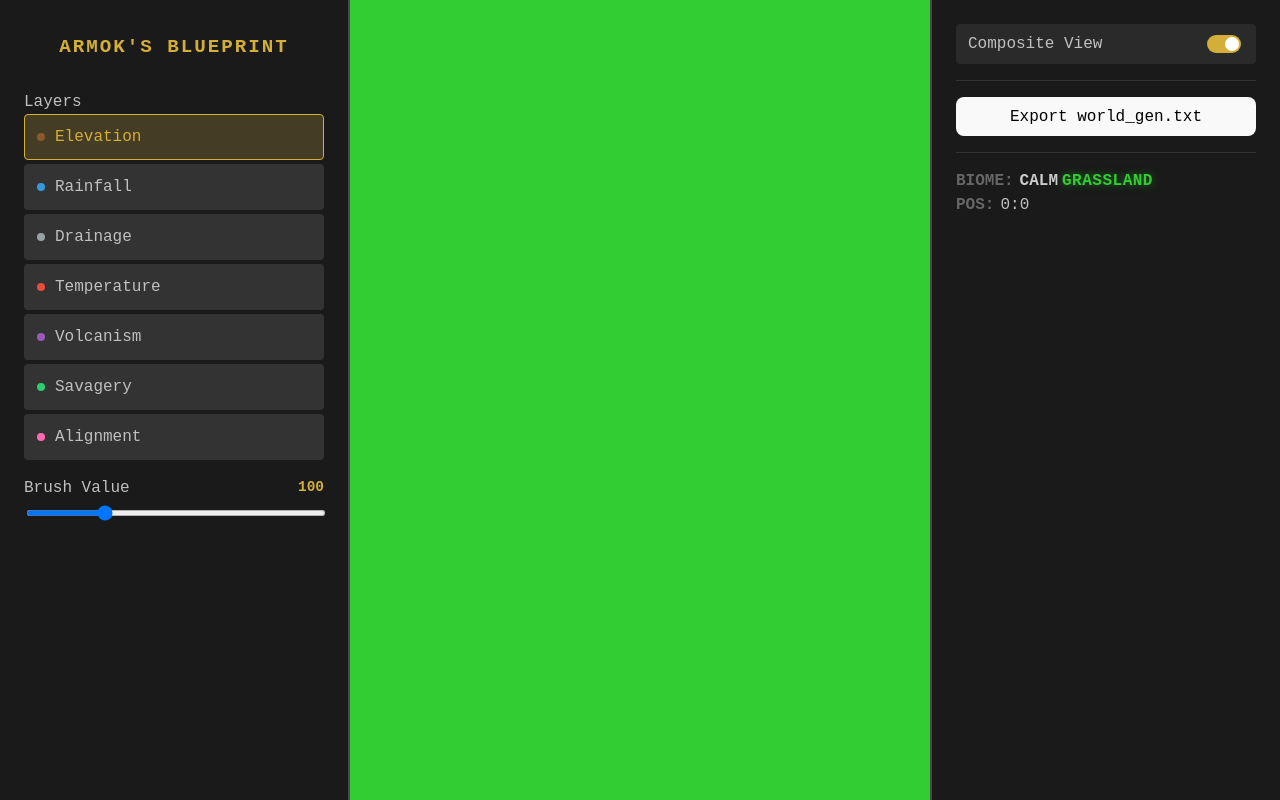
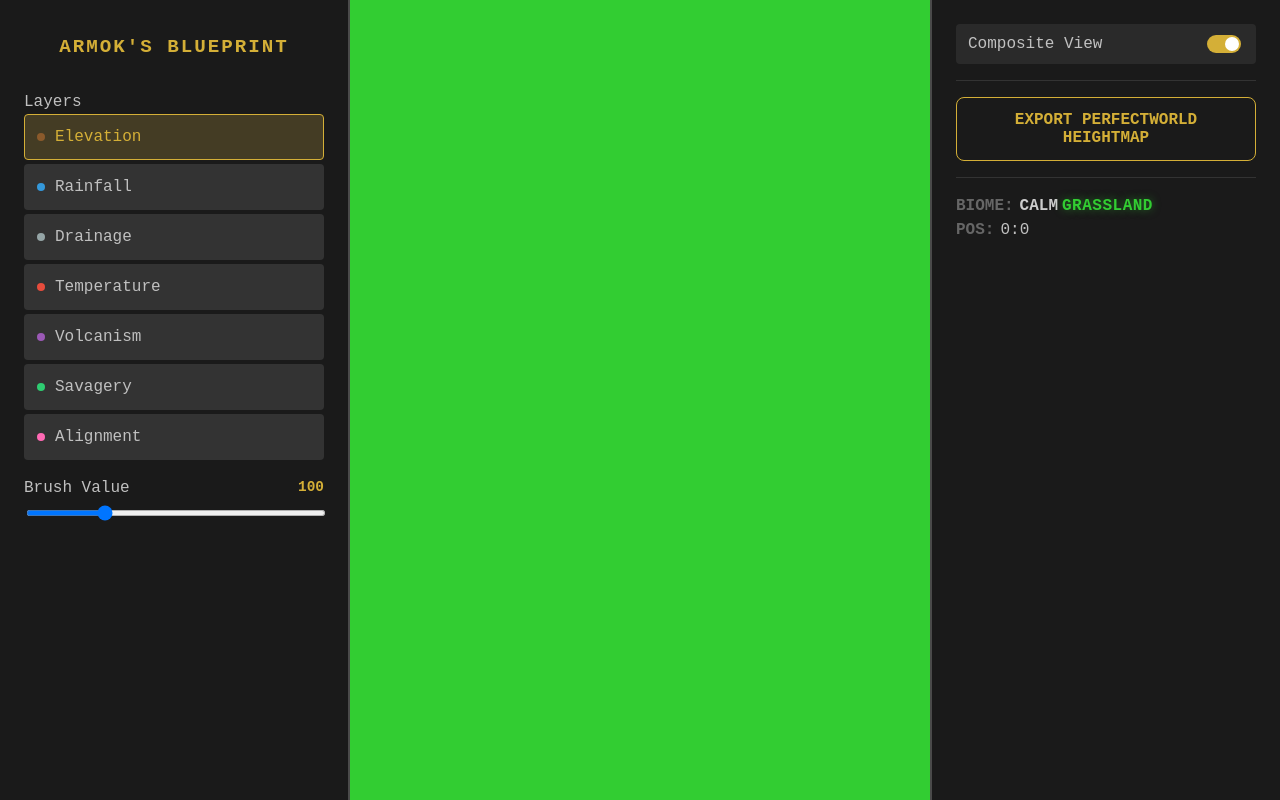
Before and after one commit to Pythongor/armoks-blueprint, a React (Vite) app: page / in a window 1280 px wide. Built offline with nearby package versions, Linux system fonts and the light colour scheme.

Commit message:
Export heightmap to the PerfectWorld

```diff
--- a/src/components/RightSidebar/RightSidebar.module.scss
+++ b/src/components/RightSidebar/RightSidebar.module.scss
@@ -23,3 +23,37 @@
   width: 100%;
   border-top: 1px solid $ui-gray;
 }
+
+.description {
+  font-size: 0.85rem;
+  line-height: 1.4;
+  color: #888;
+  margin-bottom: 0.5rem;
+}
+
+.buttonGroup {
+  display: flex;
+  flex-direction: column;
+  gap: 0.75rem;
+}
+
+.exportButton {
+  background: transparent;
+  border: 1px solid $accent-gold;
+  color: $accent-gold;
+  padding: 0.8rem;
+  font-family: inherit;
+  font-weight: bold;
+  cursor: pointer;
+  text-transform: uppercase;
+  transition: all 0.2s ease;
+
+  &:hover {
+    background: rgba($accent-gold, 0.1);
+    box-shadow: 0 0 10px rgba($accent-gold, 0.2);
+  }
+
+  &:active {
+    transform: translateY(1px);
+  }
+}
--- a/src/components/RightSidebar/RightSidebar.tsx
+++ b/src/components/RightSidebar/RightSidebar.tsx
@@ -1,4 +1,5 @@
 import { CompositeToggle } from "./CompositeToggle/CompositeToggle";
+import { ImageExporter } from "@utils/ImageExporter";
 import { StatusBar } from "./StatusBar/StatusBar";
 import styles from "./RightSidebar.module.scss";
 
@@ -10,7 +11,14 @@ export function RightSidebar() {
       </section>
 
       <div className={styles.divider} />
-      <button className={styles.exportBtn}>Export world_gen.txt</button>
+      <div className={styles.buttonGroup}>
+        <button
+          className={styles.exportButton}
+          onClick={() => ImageExporter.exportElevationForPerfectWorld()}
+        >
+          Export PerfectWorld Heightmap
+        </button>
+      </div>
 
       <div className={styles.divider} />
       <StatusBar />
--- /dev/null
+++ b/src/helpers/common.ts
@@ -0,0 +1,7 @@
+export function normalize(
+  value: number,
+  numerator: number,
+  denominator: number,
+) {
+  return Math.floor((value / numerator) * denominator);
+}
--- /dev/null
+++ b/src/utils/ImageExporter.ts
@@ -0,0 +1,81 @@
+import { LayerType } from "@store/brushSlice";
+import { normalize } from "@helpers/common";
+import { worldManager } from "@tile-map/WorldManager";
+
+export class ImageExporter {
+  private static getNormalizedValue(value: number, layer: LayerType): number {
+    const max = layer === LayerType.Elevation ? 400 : 100;
+    return Math.floor(normalize(value, max, 255));
+  }
+
+  static createCanvas(size: number) {
+    const canvas = document.createElement("canvas");
+    canvas.width = size;
+    canvas.height = size;
+    return { canvas, context: canvas.getContext("2d") };
+  }
+
+  static setPixel(
+    imageData: ImageData,
+    worldData: Uint16Array<ArrayBufferLike>,
+    index: number,
+    layer: LayerType,
+  ) {
+    const normalized = this.getNormalizedValue(worldData[index], layer);
+    const pixelIndex = index * 4;
+
+    imageData.data[pixelIndex] = normalized; // R
+    imageData.data[pixelIndex + 1] = normalized; // G
+    imageData.data[pixelIndex + 2] = normalized; // B
+    imageData.data[pixelIndex + 3] = 255; // A
+  }
+
+  static async exportElevationForPerfectWorld(): Promise<void> {
+    const sourceSize = worldManager.gridSize;
+    const targetSize = 257;
+    const layer = LayerType.Elevation;
+
+    const { context, canvas: sourceCanvas } = this.createCanvas(sourceSize);
+    if (!context) return;
+
+    const imageData = context.createImageData(sourceSize, sourceSize);
+    const data = worldManager.worldData[layer];
+
+    for (let i = 0; i < data.length; i++) {
+      this.setPixel(imageData, data, i, layer);
+    }
+
+    context.putImageData(imageData, 0, 0);
+
+    const { context: targetCtx, canvas: targetCanvas } =
+      this.createCanvas(targetSize);
+    if (!targetCtx) return;
+
+    targetCtx.imageSmoothingEnabled = false;
+
+    targetCtx.drawImage(
+      sourceCanvas,
+      0,
+      0,
+      sourceSize,
+      sourceSize,
+      0,
+      0,
+      targetSize,
+      targetSize,
+    );
+
+    const blob = await new Promise<Blob | null>((resolve) =>
+      targetCanvas.toBlob(resolve, "image/png"),
+    );
+
+    if (blob) {
+      const link = document.createElement("a");
+      link.href = URL.createObjectURL(blob);
+      link.download = `elevation_map_${targetSize}.png`;
+      link.click();
+
+      URL.revokeObjectURL(link.href);
+    }
+  }
+}
--- a/tsconfig.app.json
+++ b/tsconfig.app.json
@@ -16,7 +16,8 @@
       "@helpers*": ["src/helpers/*"],
       "@store/*": ["./src/store/*"],
       "@styles/*": ["./src/styles/*"],
-      "@tile-map/*": ["./src/tile-map/*"]
+      "@tile-map/*": ["./src/tile-map/*"],
+      "@utils/*": ["./src/utils/*"]
     },
 
     /* Bundler mode */
--- a/vite.config.ts
+++ b/vite.config.ts
@@ -14,6 +14,7 @@ export default defineConfig({
       "@store": path.resolve(__dirname, "./src/store"),
       "@styles": path.resolve(__dirname, "./src/styles"),
       "@tile-map": path.resolve(__dirname, "./src/tile-map"),
+      "@utils": path.resolve(__dirname, "./src/utils"),
     },
   },
 });
```
